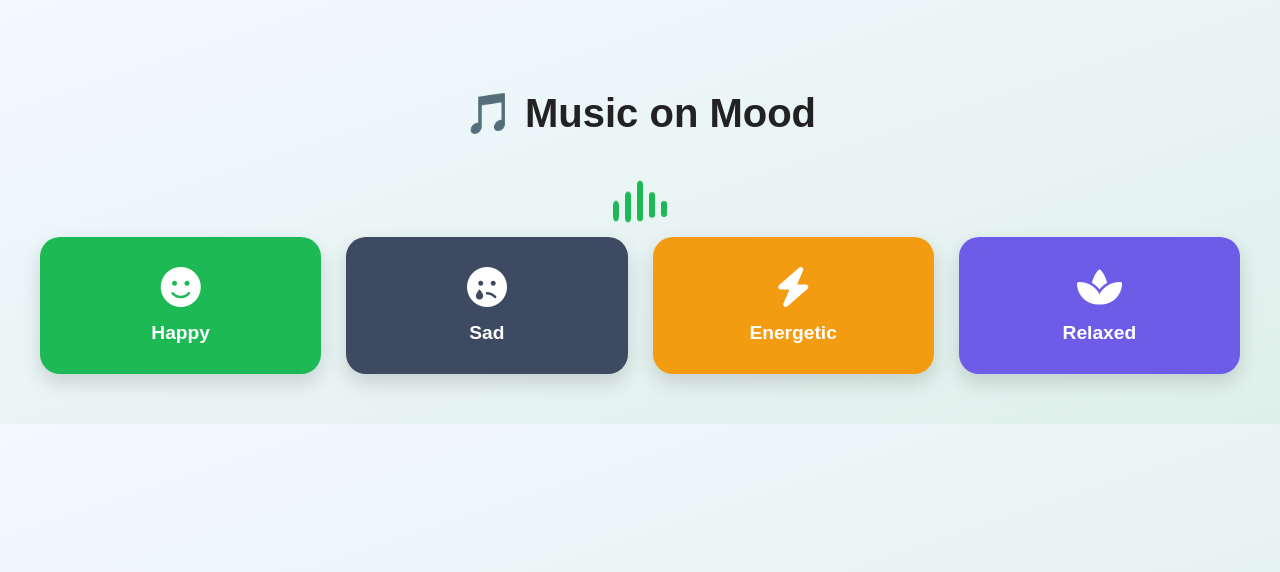
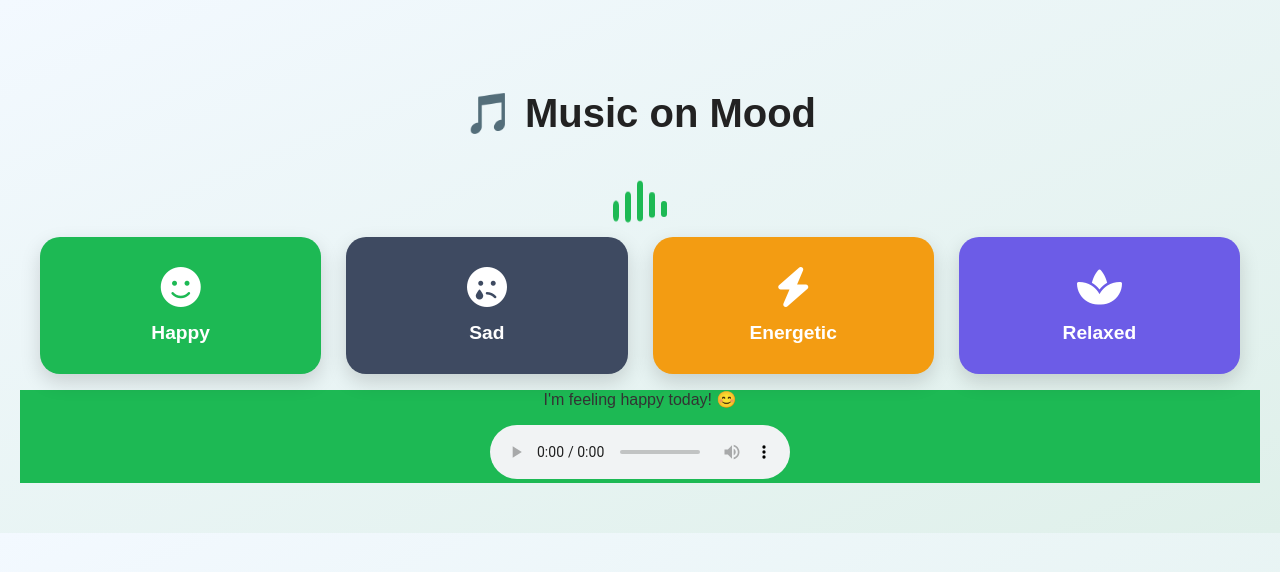
Before and after one commit to Varsha-JEC/MoodBasedProject, a React (Vite) app: page / in a window 1280 px wide. Both pictures are taken after a click on the element "Happy". Shown: the top 572 px of the page. Built offline with nearby package versions, Linux system fonts and the light colour scheme; a small style sheet from the web is missing.

Commit message:
Update App.jsx and other recent changes

```diff
--- a/src/App.jsx
+++ b/src/App.jsx
@@ -1,4 +1,4 @@
-import React from 'react';
+import React, { useState, useRef } from 'react';
 import './App.css';
 
 function Waveform() {
@@ -14,22 +14,32 @@ function Waveform() {
 }
 
 function App() {
+  const audioRef = useRef(null);
+  const [currentMood, setCurrentMood] = useState(null);
+
   const moods = [
-    { name: 'Happy', icon: 'fa-face-smile', color: '#1db954' },
-    { name: 'Sad', icon: 'fa-face-sad-tear', color: '#3e4a61' },
-    { name: 'Energetic', icon: 'fa-bolt', color: '#f39c12' },
-    { name: 'Relaxed', icon: 'fa-spa', color: '#6c5ce7' },
+    { name: 'Happy', icon: 'fa-face-smile', color: '#1db954', message: "I'm feeling happy today! 😊", audio: '/songs/Happy.mp3' },
+    { name: 'Sad', icon: 'fa-face-sad-tear', color: '#3e4a61', message: "I'm feeling a bit down 😔", audio: '/songs/Sad.mp3' },
+    { name: 'Energetic', icon: 'fa-bolt', color: '#f39c12', message: "Feeling the momentum and ready to go! 🏃", audio: '/songs/Motivated.mp3' },
+    { name: 'Relaxed', icon: 'fa-spa', color: '#6c5ce7', message: "Feeling chill & Relaxed 😌🌿", audio: '/songs/Relaxed.mp3' },
   ];
 
   const handleMoodClick = (mood) => {
-    alert(`You selected: ${mood.name}`);
-    // Your music logic goes here
+    setCurrentMood(mood);
+    if (audioRef.current) {
+      audioRef.current.pause();
+      audioRef.current.load();
+      audioRef.current.play().catch(err => {
+        console.error("Audio play error:", err);
+      });
+    }
   };
 
   return (
     <div className="app-container">
       <h1 className="main-heading">🎵 Music on Mood</h1>
       <Waveform />
+
       <div className="card-grid">
         {moods.map((mood, index) => (
           <div
@@ -38,11 +48,21 @@ function App() {
             style={{ backgroundColor: mood.color }}
             onClick={() => handleMoodClick(mood)}
           >
-            <i className={`fa-solid ${mood.icon} mood-icon`}></i>
+            <i className={`fas ${mood.icon} mood-icon`}></i>
             <p className="mood-name">{mood.name}</p>
           </div>
         ))}
       </div>
+
+      {currentMood && (
+        <div className="mood-message" style={{ backgroundColor: currentMood.color }}>
+          <p>{currentMood.message}</p>
+          <audio ref={audioRef} controls>
+            <source src={currentMood.audio} type="audio/mpeg" />
+            Your browser does not support the audio element.
+          </audio>
+        </div>
+      )}
     </div>
   );
 }
```
